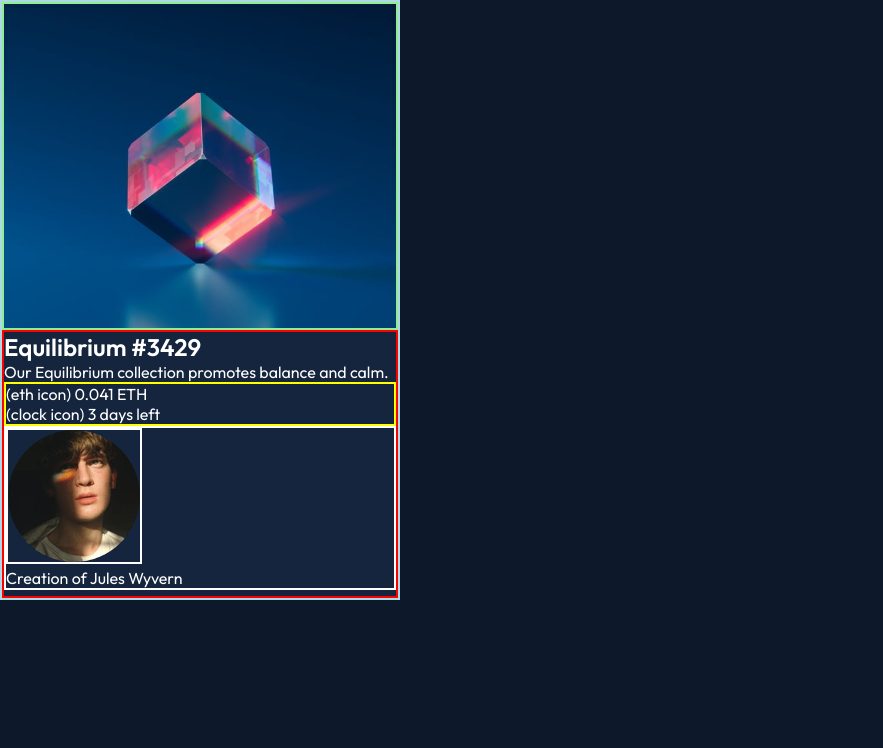
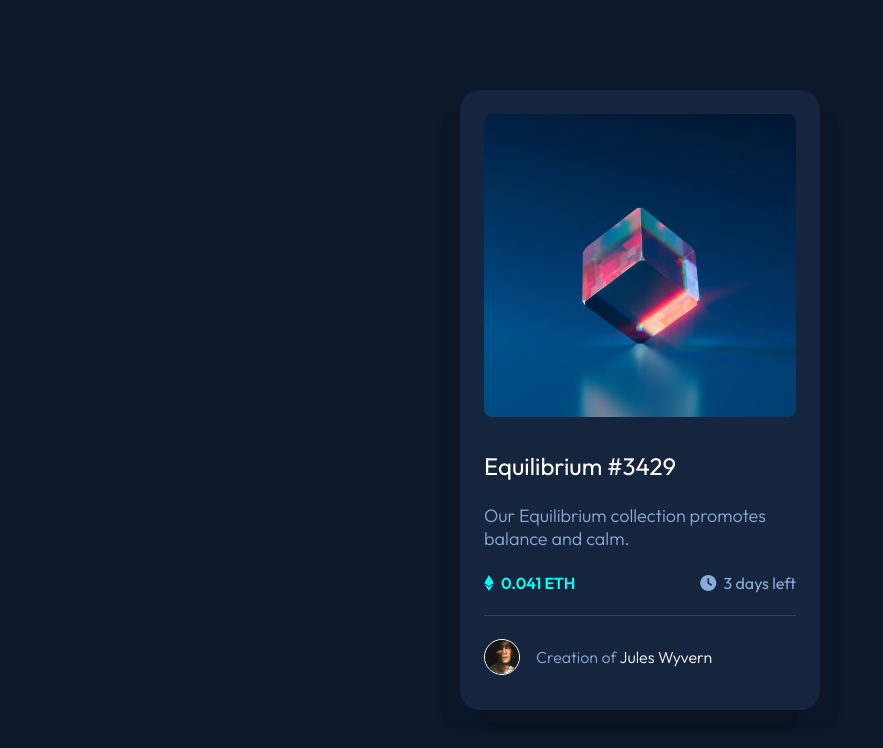
Before and after one commit to victormnuzzi/fem-nft-preview-card-component, a plain HTML site: page index.html in a window 1280 px wide. Shown: the whole page, without its empty margins (0-883 px from the left). Drawn offline with Linux system fonts and the light colour scheme.

Commit message:
finished project

```diff
--- a/assets/css/style.css
+++ b/assets/css/style.css
@@ -7,27 +7,41 @@
     color: white;
 }
 
+/* Section */
+
 .container {
     width: 100%;
     height: 100vh;
+    display: flex;
+    align-items: center;
+    justify-content: center;
 }
 
 .main-bg {
     background-color: hsl(217, 54%, 11%);
 }
 
+/* NFT card container */
+
 .nft-card-container {
+    width: 360px;
+    height: 620px;
+    padding: 24px;
+    display: flex;
+    flex-direction: column;
+    justify-content: space-between;
     background-color: hsl(216, 50%, 16%);
-    width: 400px;
-    height: 600px;
-    border: 2px solid lightblue;
+    border-radius: 20px;
+    box-shadow: 20px 20px 5px hsla(217, 54%, 5%, 0.232) , -20px 20px 5px hsla(217, 54%, 5%, 0.232);;
 }
+
+/* Image */
 
 .nft-card-image {
     width: 100%;
-    height: 55%;
-    border: 2px solid lightgreen;
+    height: 53%;
     overflow: hidden;
+    border-radius: 8px;
 }
 
 .img {
@@ -36,24 +50,69 @@
     height: 100%;
 }
 
+/* Text content */
+
 .nft-card-content {
     width: 100%;
-    height: 45%;
-    border: 2px solid red;
-
+    height: 43%;
+    display: flex;
+    flex-direction: column;
+    justify-content: space-around;
 }
 
+.nft-card-content h1 {
+    font-weight: 400;
+}
+
+.nft-card-content p, .clock-icon {
+    color: hsl(215, 51%, 70%);
+}
+
+.nft-description {
+    font-size: 18px;
+    font-weight: 300;
+}
+
+/* Price and duration */
+
 .nft-price-and-duration {
-    border: 2px solid yellow;
+    display: flex;
+    flex-direction: row;
+    justify-content: space-between;
+}
 
+.font-bold {
+    font-weight: 600;
+}
+
+.price-color, .eth-icon {
+    color: hsl(178, 100%, 50%);
+}
+
+.eth-icon, .clock-icon {
+    margin-right: 4px;
+}
+
+/* Creator */
+
+.horizontal-line {
+    height: 0.5px;
+    background-color: hsl(215, 32%, 27%);
 }
 
 .nft-creator-container {
-    border: 2px solid white;
-
+    display: flex;
+    flex-direction: row;
+    align-items: center;
+    gap: 16px;
 }
 
 .nft-creator-avatar {
-    border: 2px solid white;
+    height: 36px;
+    border: 1px solid white;
+    border-radius: 50%;
+}
 
+.nft-creator-container p {
+    font-weight: 300;
 }
--- a/index.html
+++ b/index.html
@@ -13,6 +13,9 @@
   <link rel="preconnect" href="https://fonts.googleapis.com">
 <link rel="preconnect" href="https://fonts.gstatic.com" crossorigin>
 <link href="https://fonts.googleapis.com/css2?family=Outfit:wght@300;400;600&display=swap" rel="stylesheet">
+
+  <!-- Font Awesome cdnjs -->
+  <link rel="stylesheet" href="https://cdnjs.cloudflare.com/ajax/libs/font-awesome/6.4.0/css/all.min.css" integrity="sha512-iecdLmaskl7CVkqkXNQ/ZH/XLlvWZOJyj7Yy7tcenmpD1ypASozpmT/E0iPtmFIB46ZmdtAc9eNBvH0H/ZpiBw==" crossorigin="anonymous" referrerpolicy="no-referrer" />
 
   <title>Frontend Mentor | NFT preview card component</title>
 
@@ -30,16 +33,18 @@
 
         <h1>Equilibrium #3429</h1>
 
-        <p>Our Equilibrium collection promotes balance and calm.</p>
+        <p class="nft-description">Our Equilibrium collection promotes balance and calm.</p>
 
         <div class="nft-price-and-duration">
-          <p>(eth icon) 0.041 ETH</p>
-          <p>(clock icon) 3 days left</p>
+          <p class="font-bold"><span class="price-color"><i class="fa-brands fa-ethereum eth-icon"></i> 0.041 ETH</span></p>
+          <p><i class="fa-solid fa-clock clock-icon"></i> 3 days left</p>
         </div>
 
+        <div class="horizontal-line"></div>
+
         <div class="nft-creator-container">
-          <div ><img src="./assets/images/image-avatar.png" alt="Creator avatar" class="nft-creator-avatar"></div>
-          <p>Creation of Jules Wyvern</p>
+          <img src="./assets/images/image-avatar.png" alt="Creator avatar" class="nft-creator-avatar">
+          <p>Creation of <span>Jules Wyvern</span></p>
         </div>
 
       </div>
```
Also changed, not shown: design/solution-screenshot.png (added), 1 other file.
